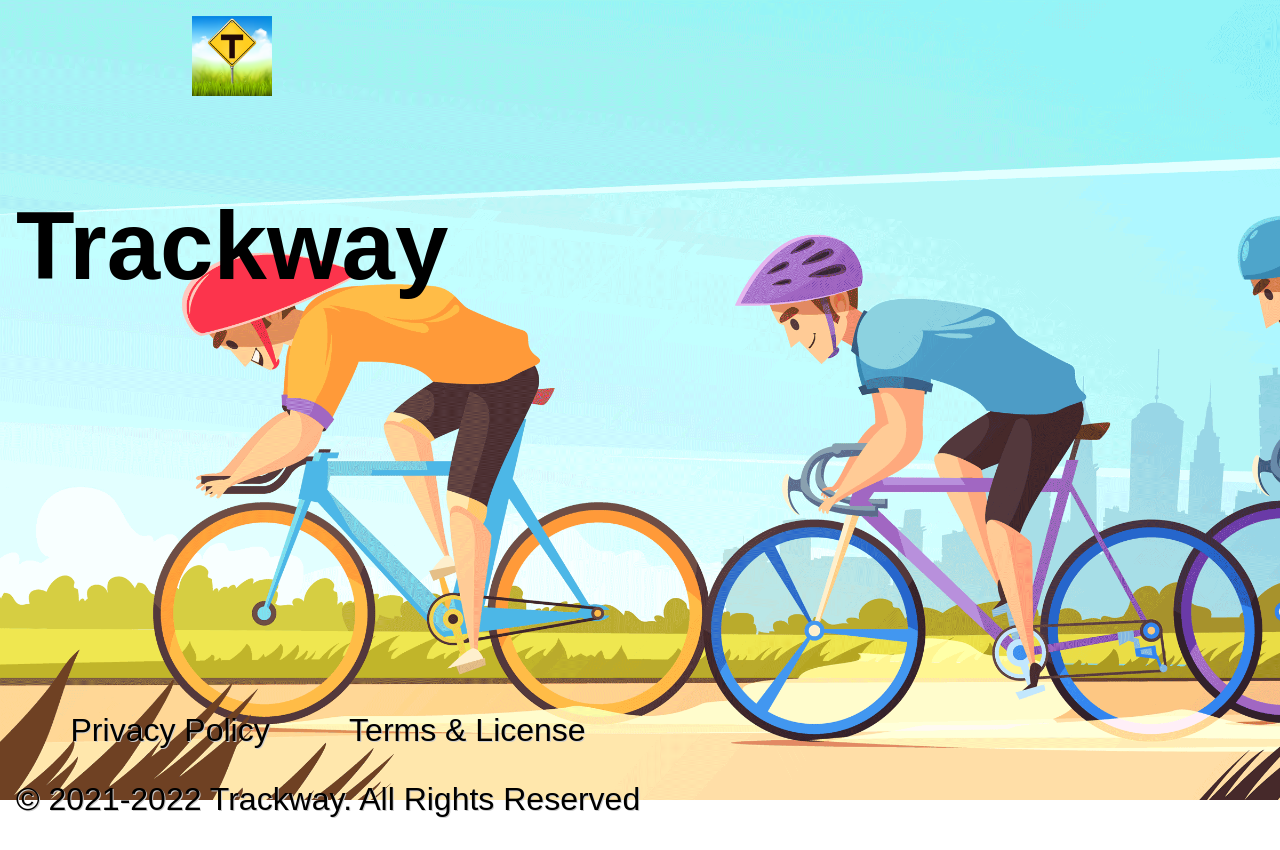
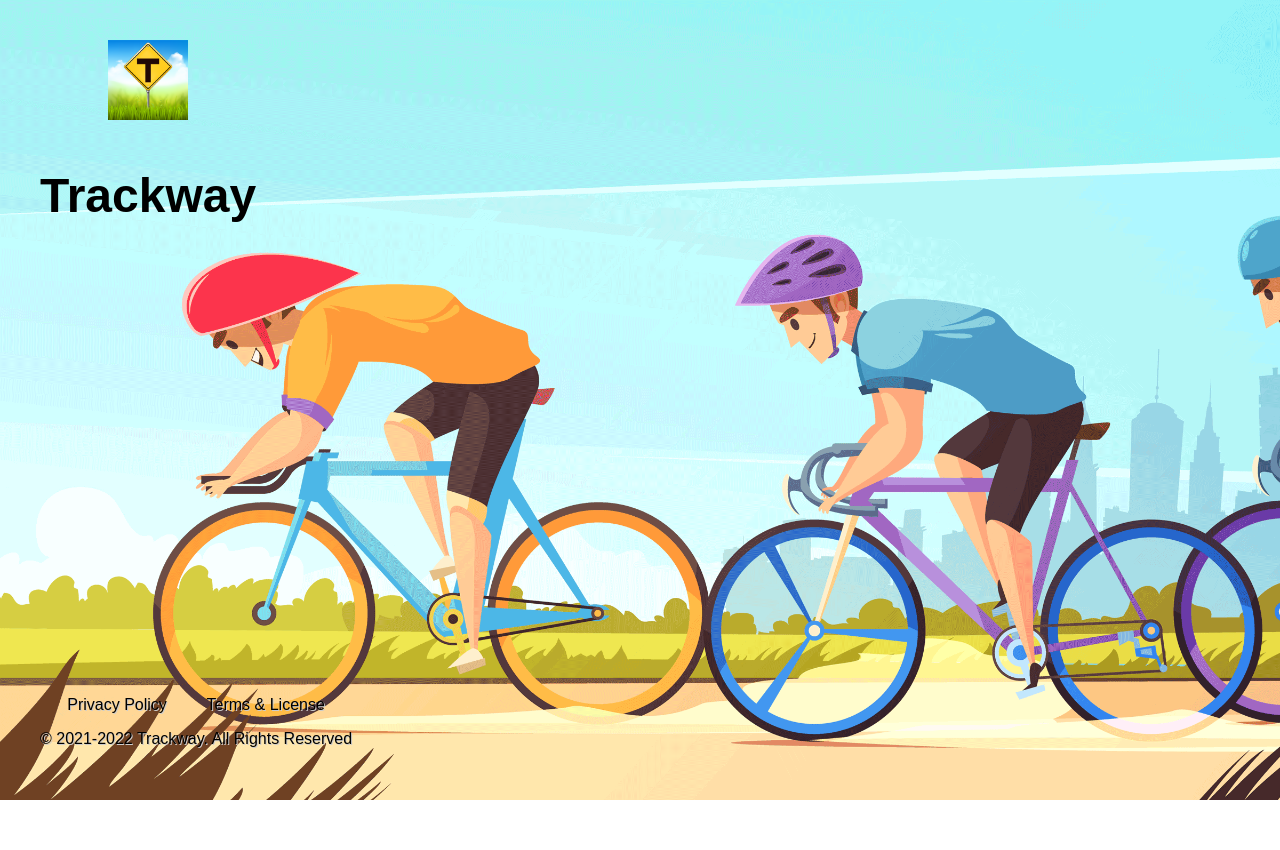
Before and after one commit to U-day/trackway.app, a plain HTML site: page index.html in a window 1280 px wide. After the commit the page ends 800 px from the top, so only its background shows below. Drawn offline with Linux system fonts and the light colour scheme.

Commit message:
Update style.css

```diff
--- a/style.css
+++ b/style.css
@@ -10,16 +10,16 @@ body {
 }
 .title {
   position: absolute;
-  top: 16px;
-  left: 16px;
-  font-size: 4em;
+  top: 5vh;
+  left: 5vh;
+  font-size: 2em;
 }
 .copy {
   position: absolute;
   top: 85vh;
-  left: 16px;
+  left: 5vh;
   text-shadow: 1px 1px #cccccc;
-  font-size: 2em;
+  font-size: 1em;
 }
 .wrapper {
   display: flex;
```
